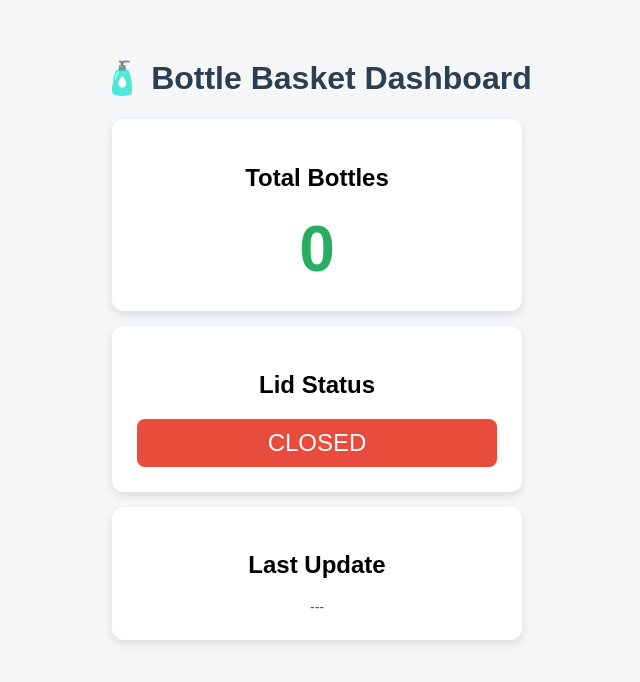
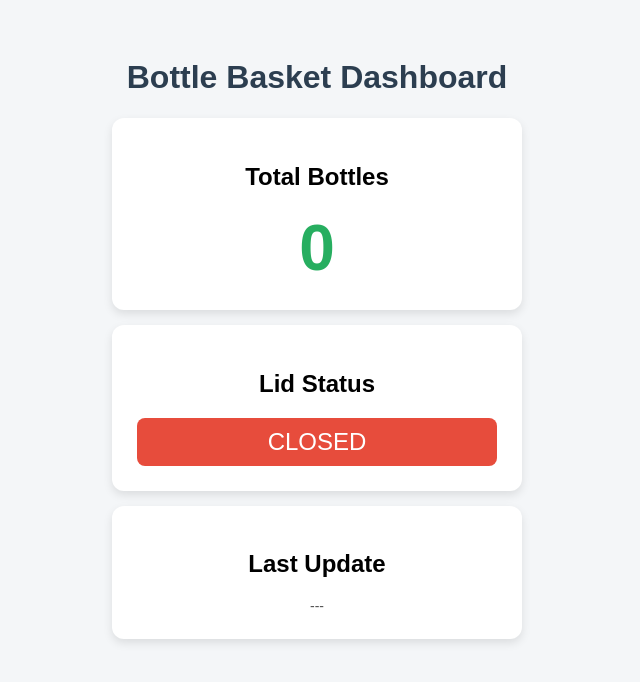
Before and after one commit to Jiezia090803/automatedbottlebasket, a plain HTML site: page index.html in a window 1280 px wide. Shown: the whole page, without its empty margins (323-963 px from the left). Drawn offline with Linux system fonts and the light colour scheme; no server answers.

Commit message:
Update index.html

```diff
--- a/index.html
+++ b/index.html
@@ -63,7 +63,7 @@
 
 <body>
 
-  <h1>🧴 Bottle Basket Dashboard</h1>
+  <h1> Bottle Basket Dashboard</h1>
 
   <div class="card">
     <h2>Total Bottles</h2>
```
